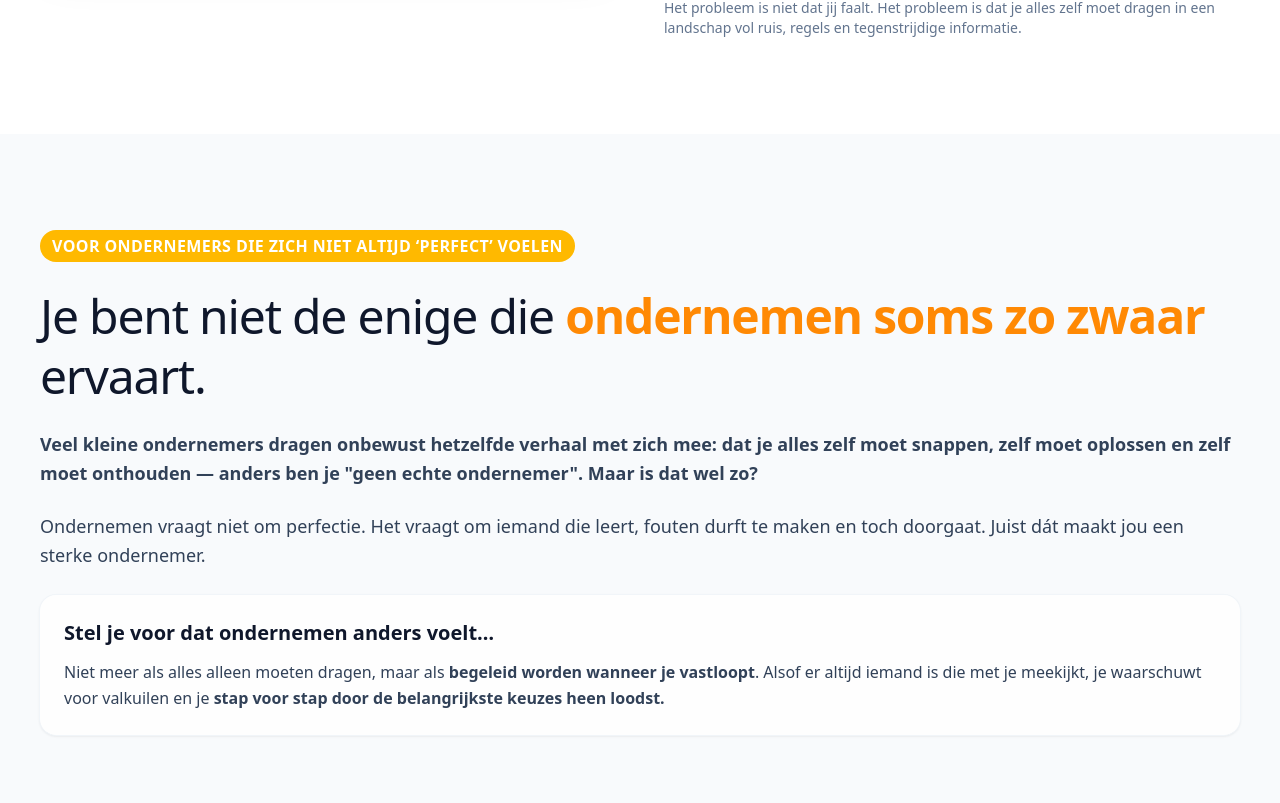
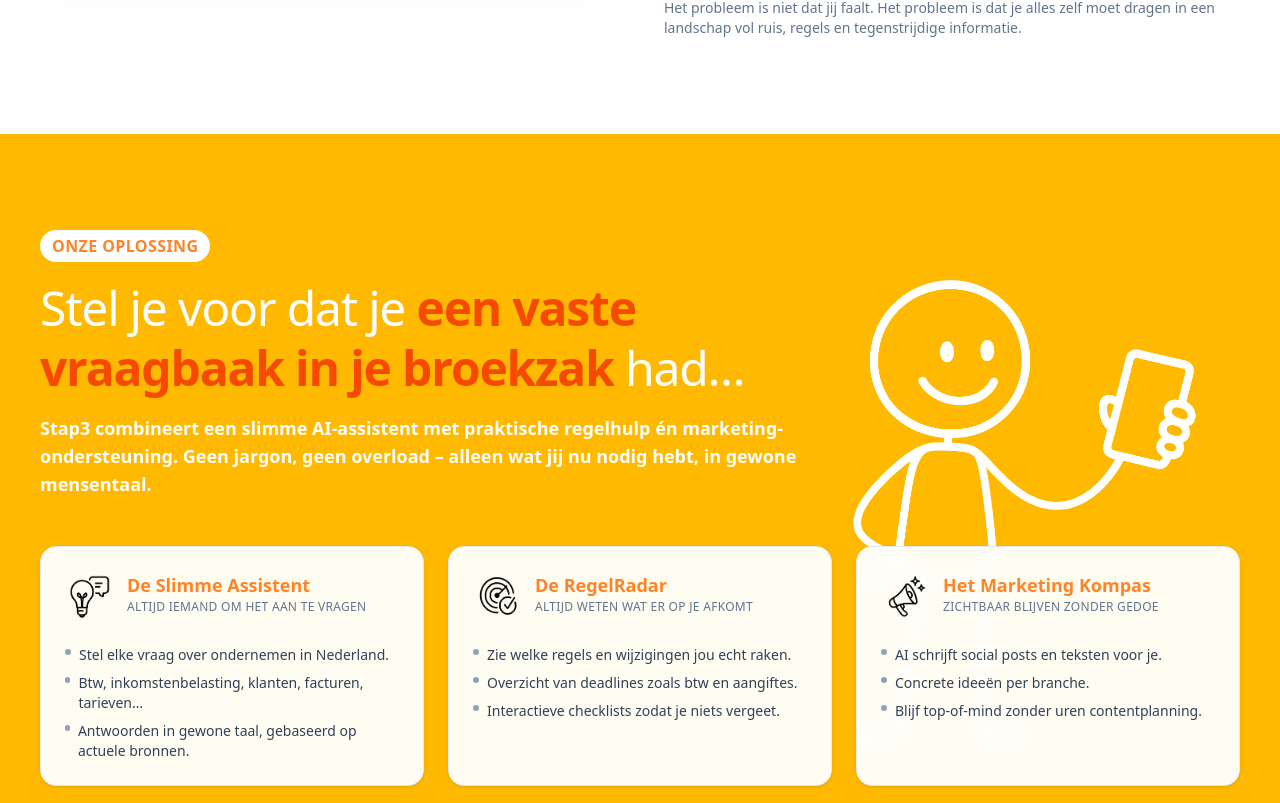
Before and after one commit to YoYoYosko/stap3-site, a Next.js app in the folder onko/: page / in a window 1280 px wide. Shown: the part 1717-2520 px from the top of the page. Built offline with nearby package versions, Linux system fonts and the light colour scheme; no server answers.

Commit message:
added-sections

```diff
--- a/onko/app/page.tsx
+++ b/onko/app/page.tsx
@@ -19,7 +19,6 @@
 
       <Hero />
       <PainSection />
-      <PerceptionShiftSection />
       <SolutionPillars />
       <ForWhoSection />
 
```
